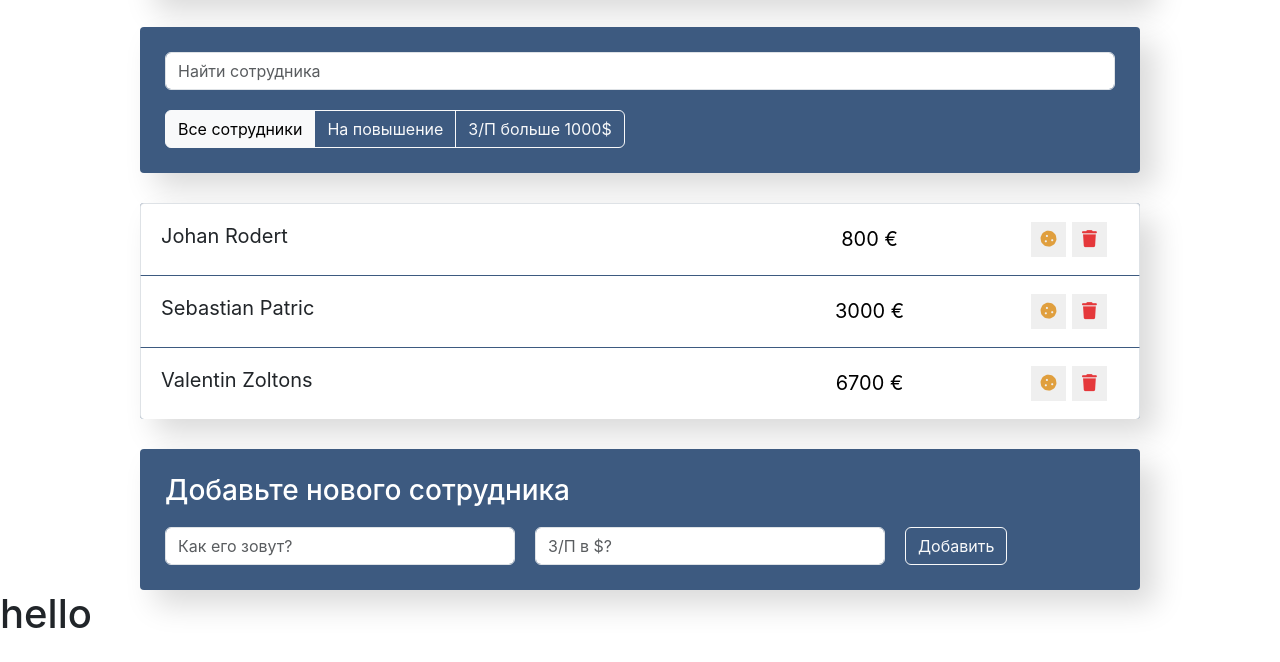
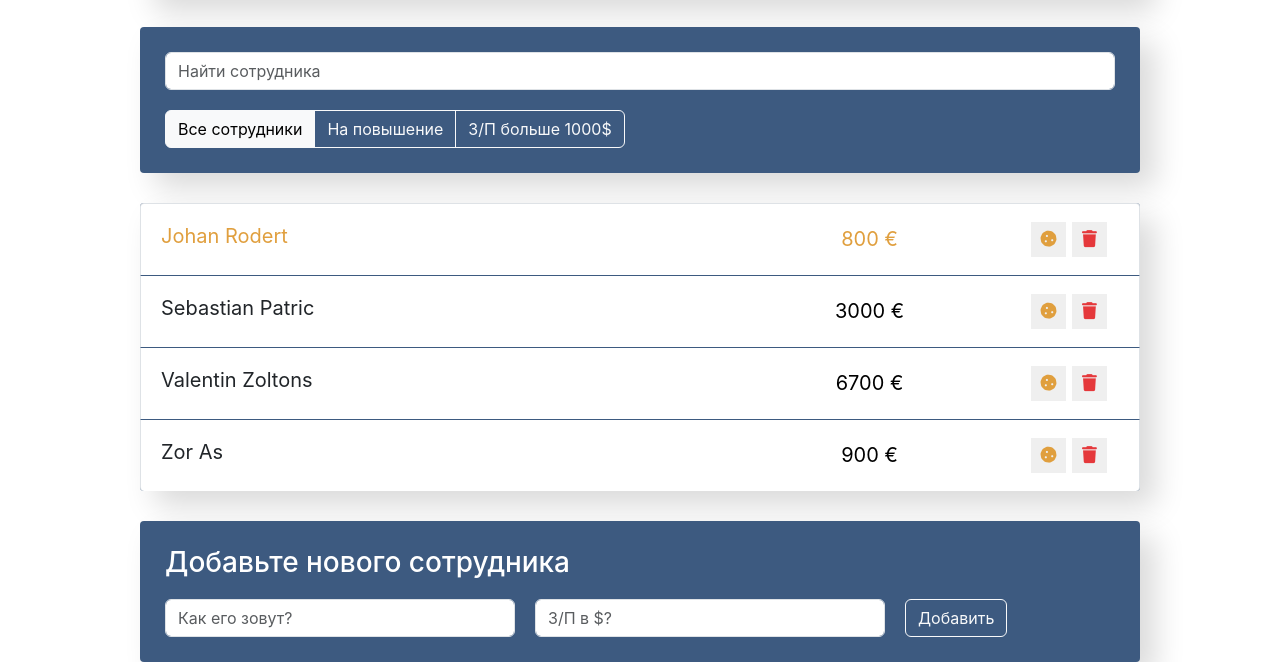
Before and after one commit to AlekseyZosyak/react-list-employees, a React app: page / in a window 1280 px wide. Shown: the part 202-864 px from the top of the page. Built offline with nearby package versions, Linux system fonts and the light colour scheme.

Commit message:
increase

```diff
--- a/public/index.html
+++ b/public/index.html
@@ -21,9 +21,5 @@
     <noscript>You need to enable JavaScript to run this app.</noscript>
     <div id="root"></div>
 
-    <div class="description">
-        <h1>hello</h1>
-    </div>
-
   </body>
 </html>
--- a/src/components/app/app.js
+++ b/src/components/app/app.js
@@ -7,6 +7,14 @@ import EmployeesAddForm from '../employees-add-form/employees-add-form';
 import './app.css';
 
 function App() {
+
+  const data = [
+    {name: 'Johan Rodert', salary: 800, increase: true},
+    {name: 'Sebastian Patric', salary: 3000, increase: false},
+    {name: 'Valentin Zoltons', salary: 6700, increase: false},
+    {name: 'Zor As', salary: 900, increase: false},
+  ];
+
   return (
     <div className="app">
         <AppInfo />
@@ -16,7 +24,7 @@ function App() {
             <AppFilter/>
         </div>
 
-        <EmployeesList/>
+        <EmployeesList data={data}/>
         <EmployeesAddForm/>
     </div>
   );
--- a/src/components/employees-list-item/employees-list-item.js
+++ b/src/components/employees-list-item/employees-list-item.js
@@ -1,10 +1,17 @@
 import './employees-list-item.css';
 
-const EmployeesListItem = (props) => {
+const EmployeesListItem = ({name, salary, increase}) => {
+
+    let classNameElement = "list-group-item d-flex justify-content-between";
+
+    if (increase) {
+        classNameElement += " increase";
+    }
+
     return (
-        <li className="list-group-item d-flex justify-content-between">
-            <span className="list-group-item-label">{props.name}</span>
-            <input type="text" className="list-group-item-input" defaultValue={props.salary}/>
+        <li className={classNameElement}>
+            <span className="list-group-item-label">{name}</span>
+            <input type="text" className="list-group-item-input" defaultValue={salary}/>
             <div className='d-flex justify-content-center align-items-center'>
                 <button type="button"
                     className="btn-cookie btn-sm ">
--- a/src/components/employees-list/employees-list.js
+++ b/src/components/employees-list/employees-list.js
@@ -2,12 +2,18 @@ import EmployeesListItem from "../employees-list-item/employees-list-item";
 
 import './employees-list.css';
 
-const EmployeesList = () => {
+const EmployeesList = ({data}) => {
+
+    const elements = data.map(item => {
+        return (
+            <EmployeesListItem name={item.name} salary={item.salary + ' ' + '€'} increase={item.increase}/> // {...item}
+        )
+    });
+
+
     return (
         <ul className="app-list list-group">
-            <EmployeesListItem name='Johan Rodert' salary={800 + ' ' + '€'}/>
-            <EmployeesListItem name='Sebastian Patric' salary={3000 + ' ' + '€'}/>
-            <EmployeesListItem name='Valentin Zoltons' salary={6700 + ' ' + '€'}/>
+           {elements}
         </ul>
     )
 }
```
